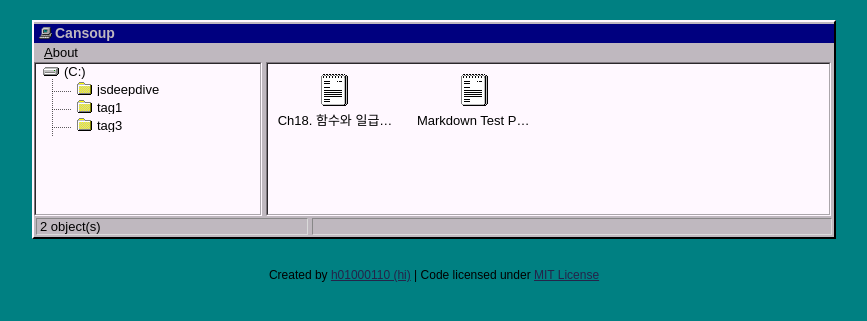
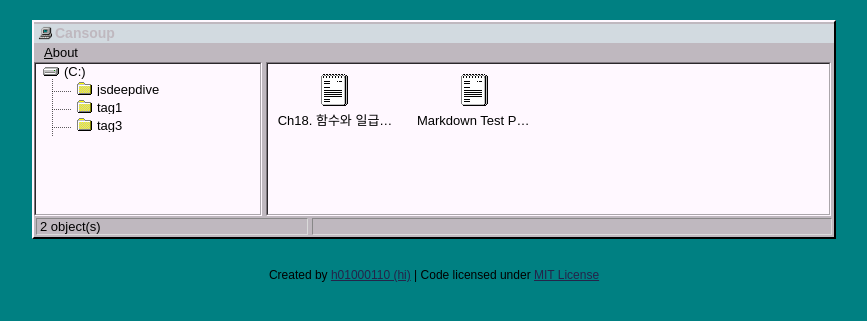
Before and after one commit to cansoup/cansoup.github.io, a Jekyll site: the page built from index.html, in a window 1280 px wide. Shown: the top 321 px of the page, without its empty margins (206-1073 px from the left). Built offline with Jekyll 4.4.1, drawn with Linux system fonts in a browser that asks for light colours.

Commit message:
MOD: background

```diff
--- a/assets/css/001.scss
+++ b/assets/css/001.scss
@@ -5,5 +5,5 @@
 @import "main";
 
 .default_title {
-	background: #00007f;
+	background: #d2dae0;
 }
```
